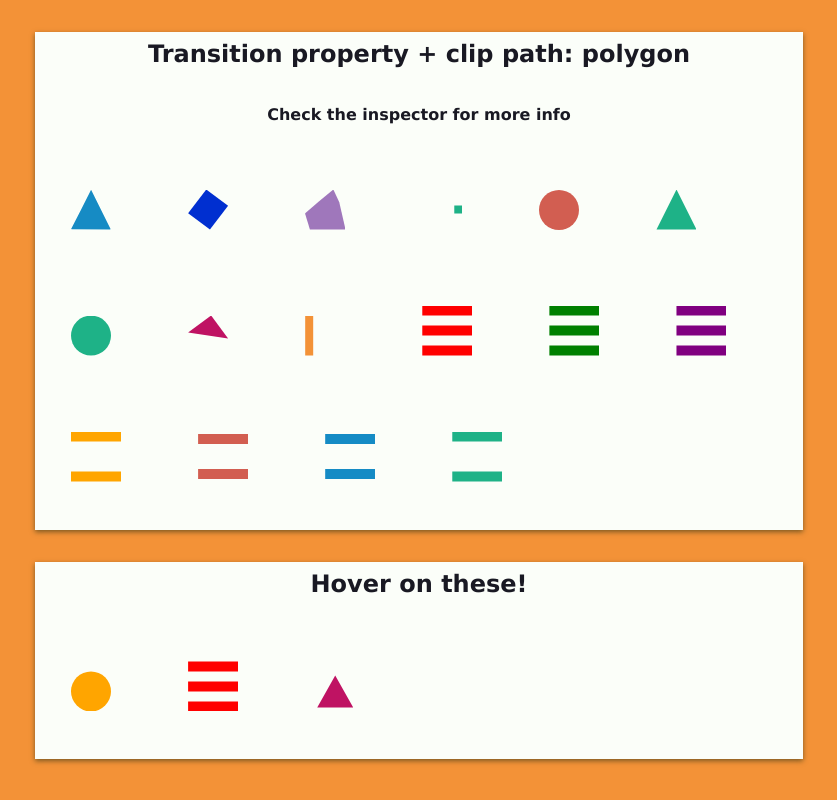
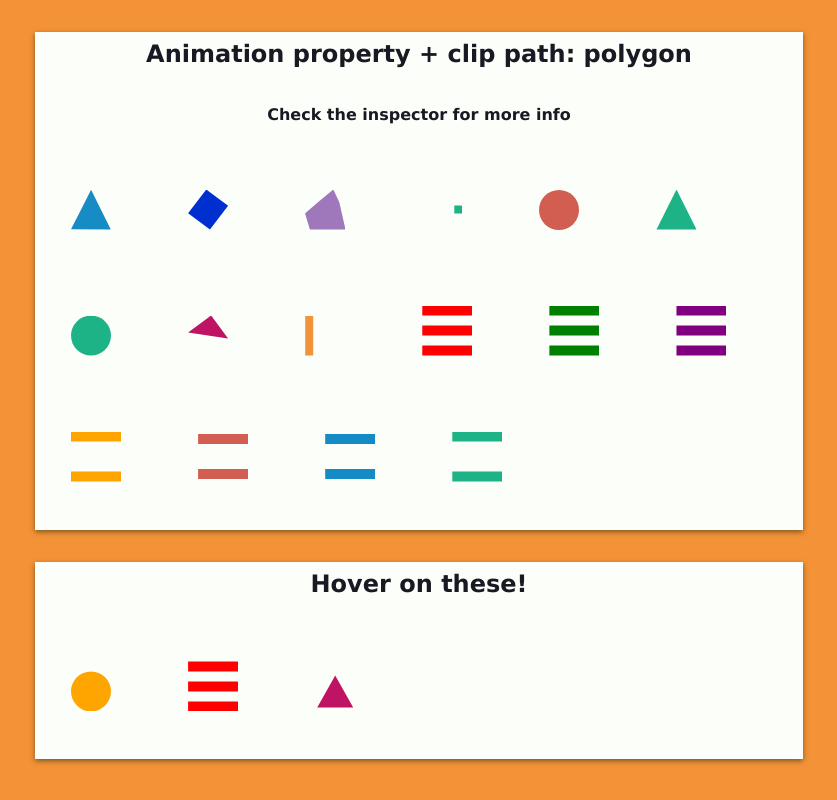
Before and after one commit to Dodomew/clippathAnimation, a plain HTML site: page index.html in a window 1280 px wide. Shown: the whole page, without its empty margins (229-1066 px from the left). Drawn offline with Linux system fonts and the light colour scheme.

Commit message:
added few more animations

```diff
--- a/index.html
+++ b/index.html
@@ -16,7 +16,7 @@
 
 		<div id="content-container">
 
-			<h2>Transition property + clip path: polygon</h2>
+			<h2>Animation property + clip path: polygon</h2>
 			<h4>Check the inspector for more info</h4>
 
 			<div class="shape" id="square-into-triangle-into-circle"></div>
```
